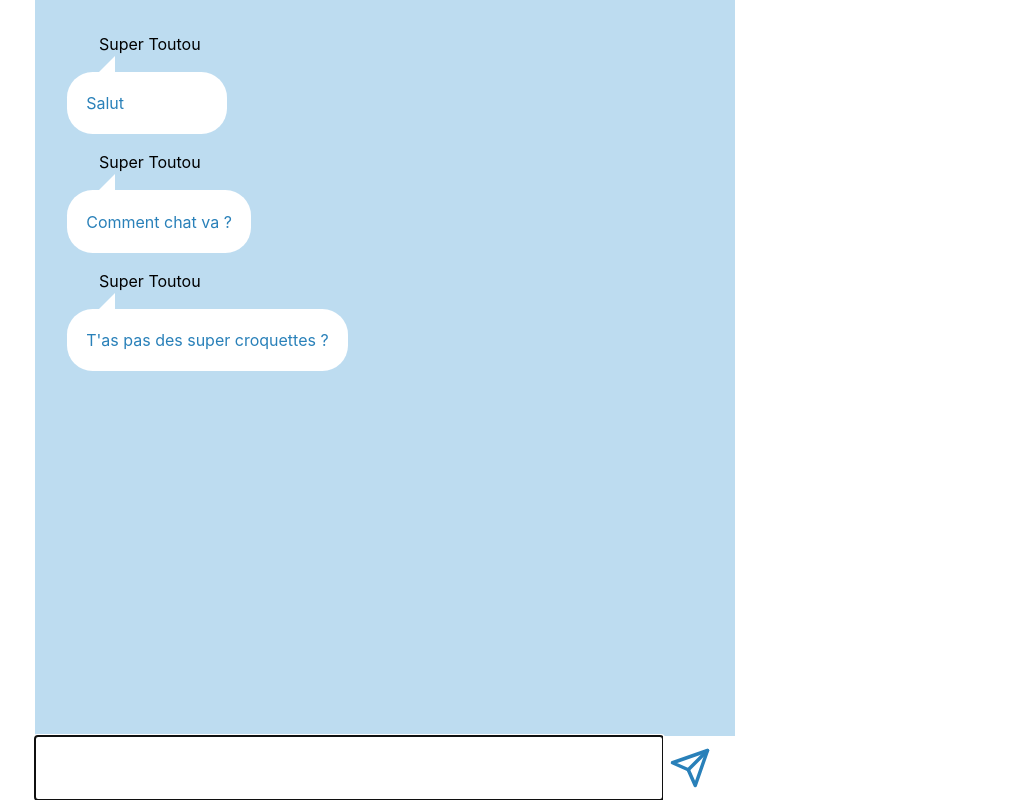
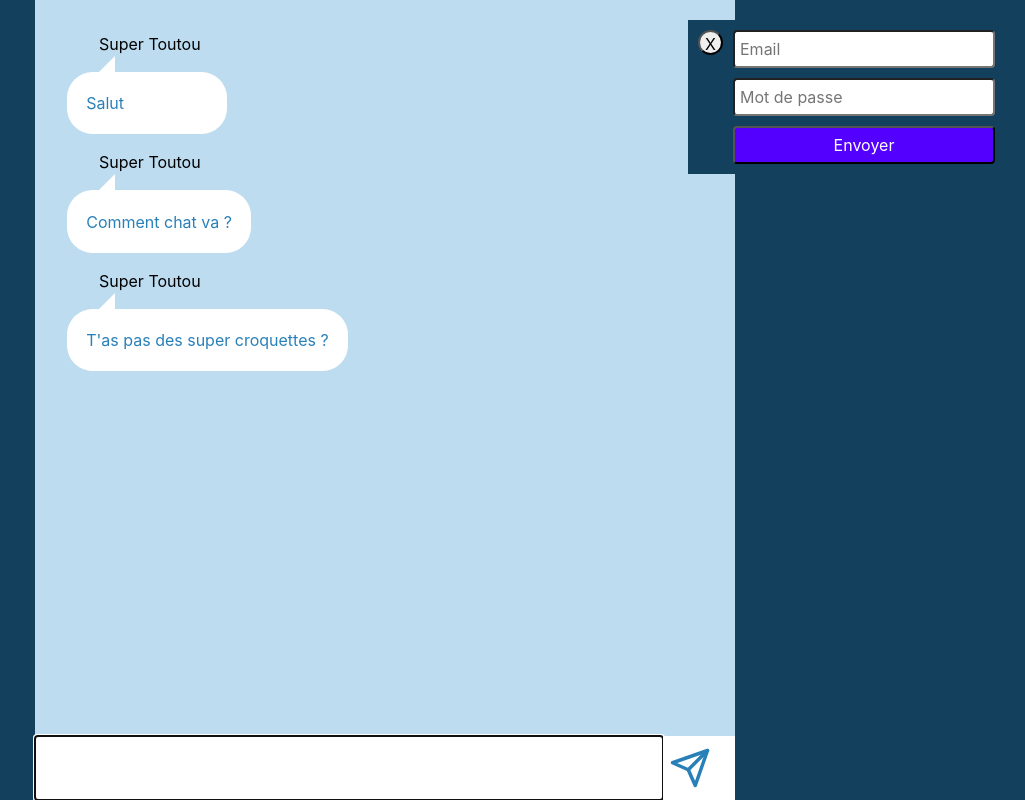
Before and after one commit to MaxCapette/Chatbox, a React (Vite) app: page / in a window 1280 px wide. Shown: the whole page, without its empty margins (255-1280 px from the left). Built offline with nearby package versions, Linux system fonts and the light colour scheme.

Commit message:
style okish

```diff
--- a/src/components/App/App.scss
+++ b/src/components/App/App.scss
@@ -1,5 +1,7 @@
 @use '../../styles/variables' as v;
-
+body {
+  background-color: v.$color-bg;
+}
 .app {
   max-width: 700px;
   width: 80%;
--- a/src/components/App/App.tsx
+++ b/src/components/App/App.tsx
@@ -1,3 +1,4 @@
+import Settings from '../Settings/Settings';
 import Form from '../Form/Form';
 import Messages from '../Messages/Messages';
 
@@ -6,6 +7,7 @@ import './App.scss';
 function App() {
   return (
     <div className="app">
+      <Settings />
       <Messages />
       <Form />
     </div>
--- /dev/null
+++ b/src/components/Settings/Settings.scss
@@ -0,0 +1,32 @@
+@use '../../styles/variables' as v;
+
+.settings {
+  position: fixed;
+  display: flex;
+  top: 20px;
+  right: 20px;
+  background-color: v.$color-bg;
+  padding: 5px;
+  &-closeButton {
+    border-radius: 50%;
+    height: 25px;
+    width: 25px;
+    padding: 0;
+    margin: 5px;
+  }
+  &-input {
+    display: flex;
+    flex-direction: column;
+
+    & > * {
+      margin-bottom: 10px;
+      border-radius: 4px;
+      margin: 5px;
+      padding: 5px;
+    }
+    &-send {
+      background-color: v.$color-button;
+      color: v.$color;
+    }
+  }
+}
--- /dev/null
+++ b/src/components/Settings/Settings.tsx
@@ -0,0 +1,20 @@
+import './Settings.scss';
+
+function Settings() {
+  return (
+    <div className="settings">
+      <button type="button" className="settings-closeButton">
+        X
+      </button>
+      <div className="settings-input">
+        <input type="text" placeholder="Email" />
+        <input type="text" placeholder="Mot de passe" />
+        <button type="button" className="settings-input-send">
+          Envoyer
+        </button>
+      </div>
+    </div>
+  );
+}
+
+export default Settings;
--- a/src/styles/_variables.scss
+++ b/src/styles/_variables.scss
@@ -2,3 +2,4 @@ $color: #fff;
 $color-primary: #bddcf0;
 $color-bg: #13405d;
 $color-text: #2980b9;
+$color-button: #5300ff;
```
